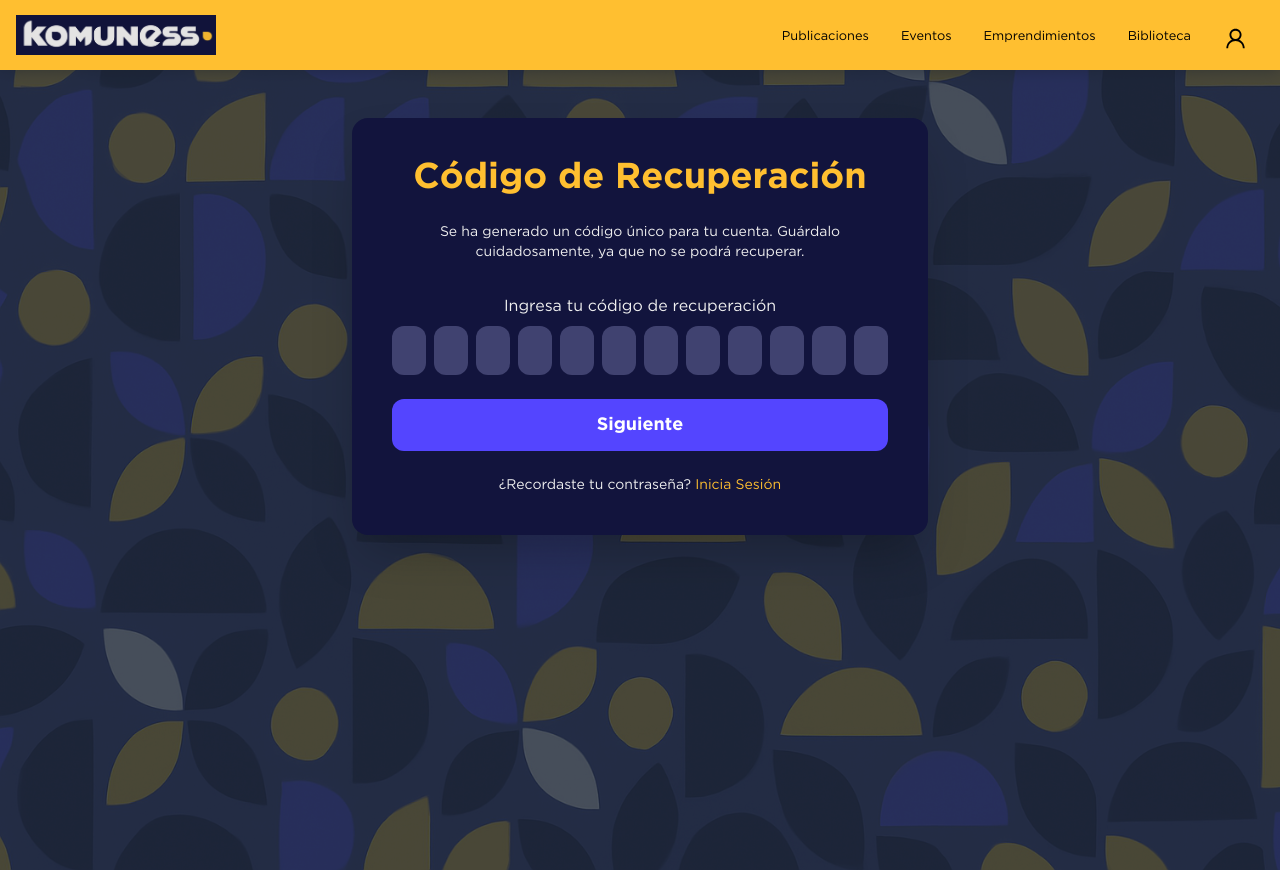
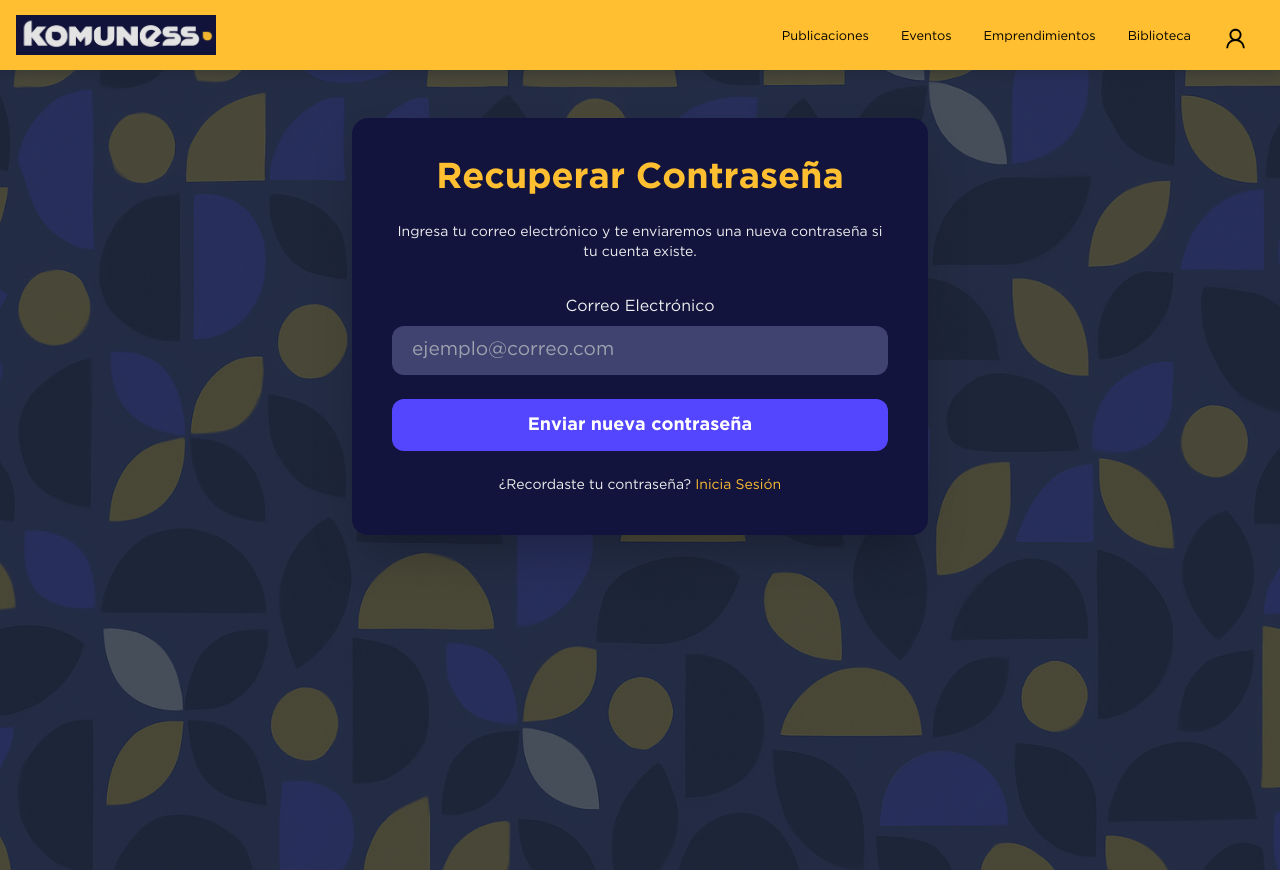
Before and after one commit to P4R4NOIC/Proyecto-Komuness, a React (Create React App) app in the folder FrontEnd/: page /recuperar in a window 1280 px wide. Built offline with nearby package versions, Linux system fonts and the light colour scheme.

Commit message:
Update recuperarContra.js

```diff
--- a/FrontEnd/src/components/recuperarContra.js
+++ b/FrontEnd/src/components/recuperarContra.js
@@ -1,56 +1,83 @@
-import React, { useRef } from 'react';
+import React, { useState } from 'react';
 import { useNavigate } from 'react-router-dom';
+import { API_URL } from '../utils/api';
 
 export const RecuperarContra = () => {
-  const codeRefs = useRef([]);
+  const [email, setEmail] = useState('');
+  const [mensaje, setMensaje] = useState('');
+  const [error, setError] = useState('');
   const navigate = useNavigate();
 
-  const handleInput = (e, index) => {
-    const value = e.target.value;
-    if (value && index < codeRefs.current.length - 1) {
-      codeRefs.current[index + 1].focus();
+  const handleSubmit = async (e) => {
+    e.preventDefault();
+    setMensaje('');
+    setError('');
+
+    try {
+      const response = await fetch(`${API_URL}/usuario/recuperar-contrasena`, {
+        method: 'POST',
+        headers: {
+          'Content-Type': 'application/json',
+        },
+        body: JSON.stringify({ email }),
+      });
+
+      const data = await response.json();
+
+      if (response.ok) {
+        setMensaje('Se ha enviado una nueva contraseña a tu correo electrónico.');
+        setEmail('');
+
+        // Redirigir después de 3 segundos
+        setTimeout(() => {
+          navigate('/iniciarSesion');
+        }, 3000);
+      } else {
+        setError(data.message || 'Error al procesar la solicitud.');
+      }
+    } catch (err) {
+      console.error('Error al recuperar contraseña:', err);
+      setError('Error al conectar con el servidor.');
     }
-  };
-
-  const handleSubmit = (e) => {
-    e.preventDefault();
-    // Aquí podrías validar que el código esté completo antes de continuar
-    navigate('/nuevaCont');
   };
 
   return (
     <div className="min-h-screen flex items-start justify-center bg-gray-800/80 px-4 py-12 sm:px-6 lg:px-8">
       <div className="w-full max-w-xl bg-[#12143d] text-[#f0f0f0] rounded-2xl shadow-2xl p-8 sm:p-10">
         <h2 className="text-3xl sm:text-4xl font-bold mb-6 text-center text-[#ffbf30]">
-          Código de Recuperación
+          Recuperar Contraseña
         </h2>
         <p className="text-sm text-center mb-8 text-[#f0f0f0]">
-          Se ha generado un código único para tu cuenta. Guárdalo cuidadosamente, ya que no se podrá recuperar.
+          Ingresa tu correo electrónico y te enviaremos una nueva contraseña si tu cuenta existe.
         </p>
+
+        {mensaje && <div className="text-green-400 text-center font-medium mb-4">{mensaje}</div>}
+        {error && <div className="text-red-400 text-center font-medium mb-4">{error}</div>}
+
         <form className="space-y-6" onSubmit={handleSubmit}>
           <div>
-            <label className="block text-base mb-2 text-center">Ingresa tu código de recuperación</label>
-            <div className="grid grid-cols-6 sm:grid-cols-12 gap-2">
-              {[...Array(12)].map((_, index) => (
-                <input
-                  key={index}
-                  type="text"
-                  maxLength={1}
-                  ref={(el) => (codeRefs.current[index] = el)}
-                  onChange={(e) => handleInput(e, index)}
-                  className="text-center px-2 py-3 rounded-xl bg-[#404270] border-none text-[#f0f0f0] focus:ring-2 focus:ring-[#5445ff] outline-none"
-                />
-              ))}
-            </div>
+            <label htmlFor="email" className="block text-base mb-2 text-center">
+              Correo Electrónico
+            </label>
+            <input
+              id="email"
+              type="email"
+              placeholder="ejemplo@correo.com"
+              value={email}
+              onChange={(e) => setEmail(e.target.value)}
+              required
+              className="w-full px-5 py-3 rounded-xl bg-[#404270] border-none text-[#f0f0f0] focus:ring-2 focus:ring-[#5445ff] outline-none"
+            />
           </div>
 
           <button
             type="submit"
             className="w-full bg-[#5445ff] hover:bg-[#4032cc] text-white font-semibold rounded-xl py-3 text-lg"
           >
-            Siguiente
+            Enviar nueva contraseña
           </button>
         </form>
+
         <p className="mt-6 text-sm text-center">
           ¿Recordaste tu contraseña?{' '}
           <a href="/iniciarSesion" className="text-[#ffbf30] font-medium">
```
